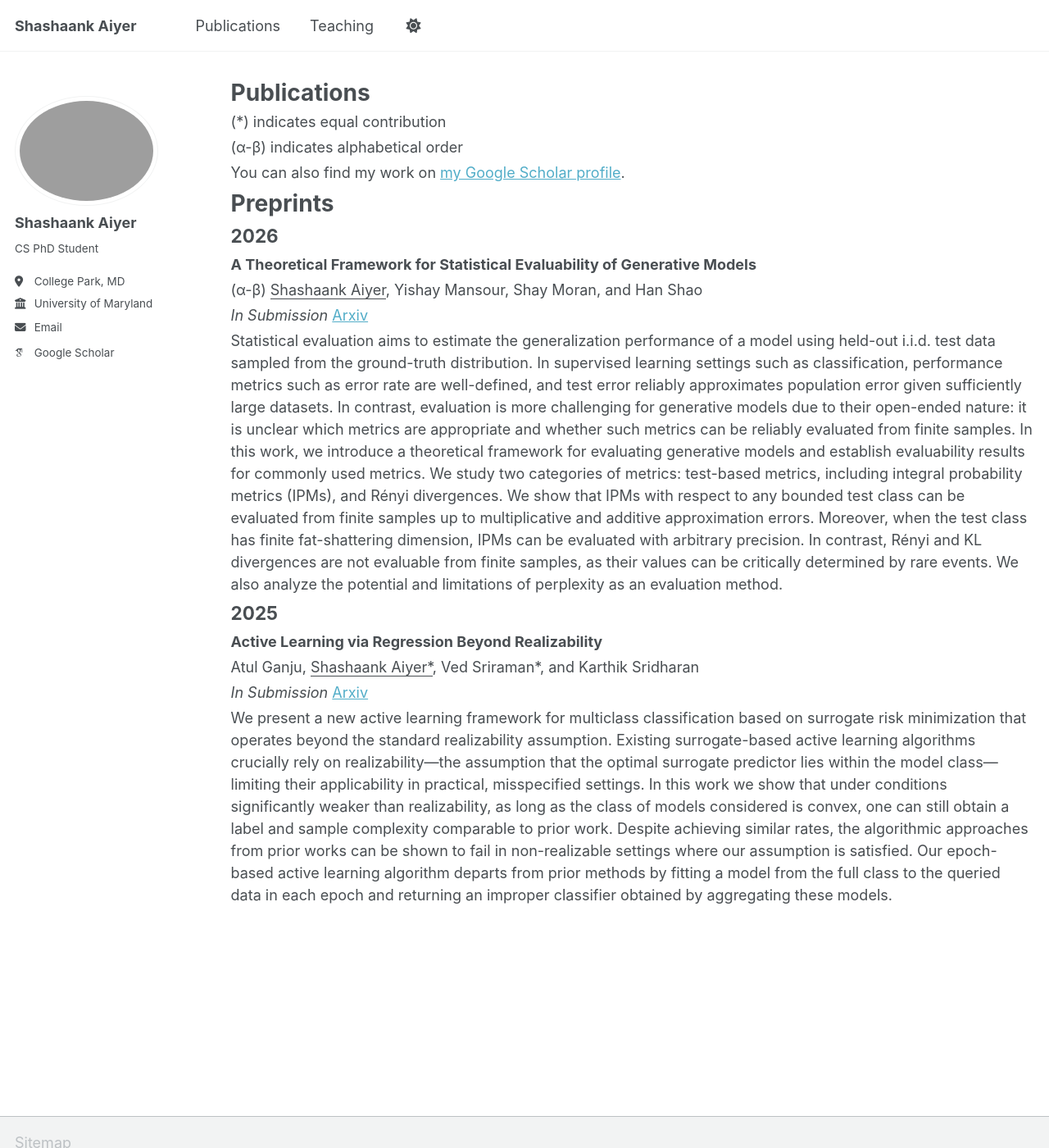
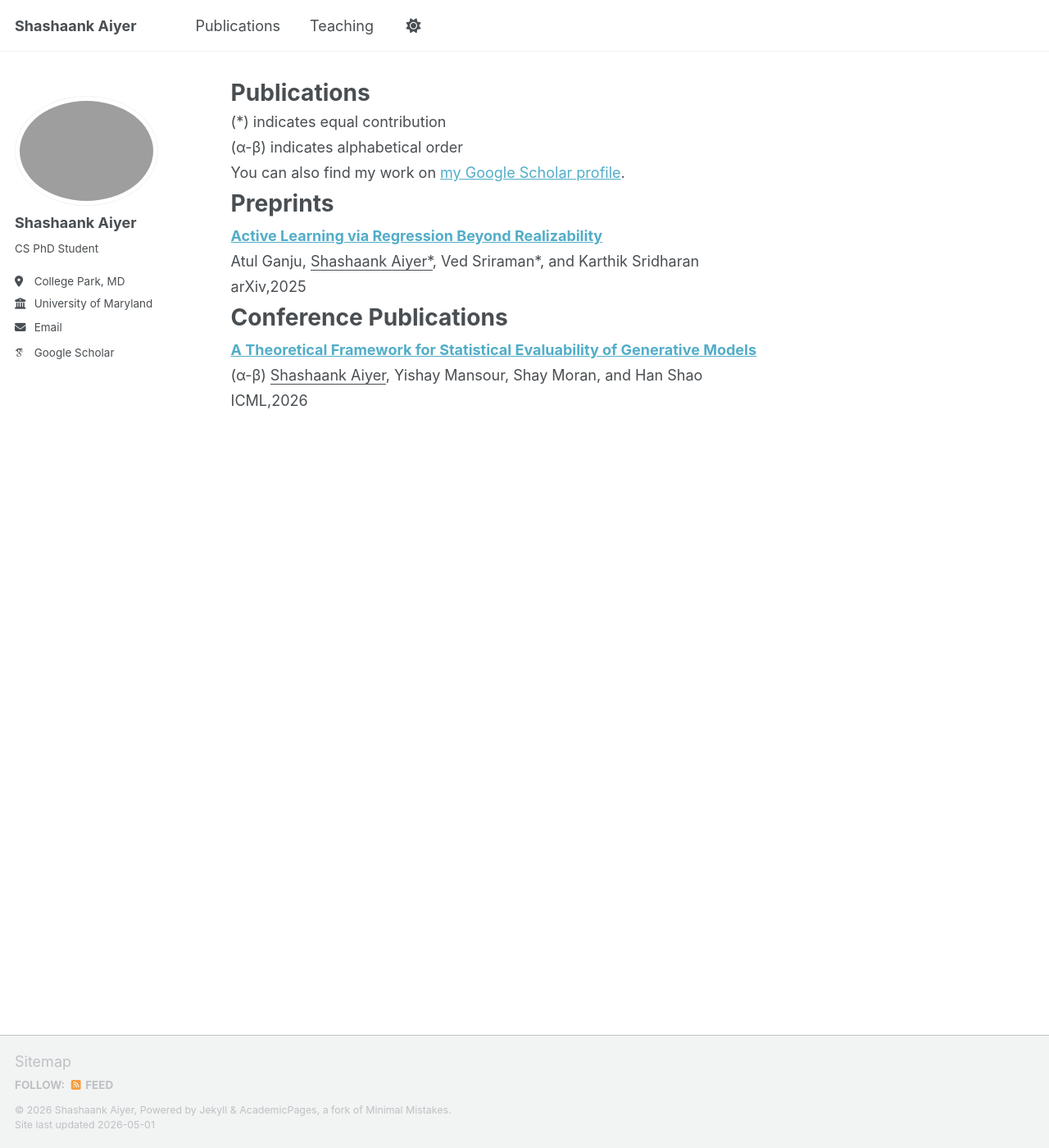
Before and after one commit to shashaank-aiyer/shashaank-aiyer.github.io, a Jekyll site: the page built from _pages/publications.html, in a window 1280 px wide and 1400 px high. Shown: the whole window at 82% size. Built offline with Jekyll 4.4.1, drawn with Linux system fonts in a browser that asks for light colours; some web fonts are replaced; a script that is not in the unit is left out.

Commit message:
updated format

```diff
--- a/_pages/publications.html
+++ b/_pages/publications.html
@@ -31,21 +31,15 @@ author_profile: true
 
 {% include base_path %}
 <h1>Preprints</h1>
-<h2>2026</h2>
-  <div>
-    <strong>A Theoretical Framework for Statistical Evaluability of Generative Models</strong>
+<div>
+    <strong><a href="https://arxiv.org/abs/2506.00316" target="_blank">Active Learning via Regression Beyond Realizability</a></strong>
+    <p>Atul Ganju, <u>Shashaank Aiyer*</u>, Ved Sriraman*, and Karthik Sridharan</p>
+    <p>arXiv,2025</p>
+</div>
+
+<h1>Conference Publications</h1>
+<div>
+    <strong><a href="https://arxiv.org/pdf/2604.05324" target="_blank">A Theoretical Framework for Statistical Evaluability of Generative Models</a></strong>
     <p>(&alpha;-&beta;) <u>Shashaank Aiyer</u>, Yishay Mansour, Shay Moran, and Han Shao</p>
-    <p><em>In Submission</em> <a href="https://arxiv.org/pdf/2604.05324" target="_blank">Arxiv</a></p>
-    <p>
-      Statistical evaluation aims to estimate the generalization performance of a model using held-out i.i.d. test data sampled from the ground-truth distribution. In supervised learning settings such as classification, performance metrics such as error rate are well-defined, and test error reliably approximates population error given sufficiently large datasets. In contrast, evaluation is more challenging for generative models due to their open-ended nature: it is unclear which metrics are appropriate and whether such metrics can be reliably evaluated from finite samples.
-In this work, we introduce a theoretical framework for evaluating generative models and establish evaluability results for commonly used metrics. We study two categories of metrics: test-based metrics, including integral probability metrics (IPMs), and Rényi divergences. We show that IPMs with respect to any bounded test class can be evaluated from finite samples up to multiplicative and additive approximation errors. Moreover, when the test class has finite fat-shattering dimension, IPMs can be evaluated with arbitrary precision. In contrast, Rényi and KL divergences are not evaluable from finite samples, as their values can be critically determined by rare events. We also analyze the potential and limitations of perplexity as an evaluation method.
-  </div>
-<h2>2025</h2>
-<div>
-    <strong>Active Learning via Regression Beyond Realizability</strong>
-    <p>Atul Ganju, <u>Shashaank Aiyer*</u>, Ved Sriraman*, and Karthik Sridharan</p>
-    <p><em>In Submission</em> <a href="https://arxiv.org/abs/2506.00316" target="_blank">Arxiv</a></p>
-    <p>
-      We present a new active learning framework for multiclass classification based on surrogate risk minimization that operates beyond the standard realizability assumption. Existing surrogate-based active learning algorithms crucially rely on realizability—the assumption that the optimal surrogate predictor lies within the model class—limiting their applicability in practical, misspecified settings. In this work we show that under conditions significantly weaker than realizability, as long as the class of models considered is convex, one can still obtain a label and sample complexity comparable to prior work. Despite achieving similar rates, the algorithmic approaches from prior works can be shown to fail in non-realizable settings where our assumption is satisfied. Our epoch-based active learning algorithm departs from prior methods by fitting a model from the full class to the queried data in each epoch and returning an improper classifier obtained by aggregating these models.
-    </p>
-  </div>
+    <p>ICML,2026</p>
+</div>
```
